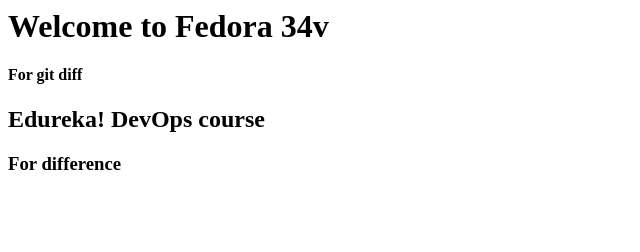
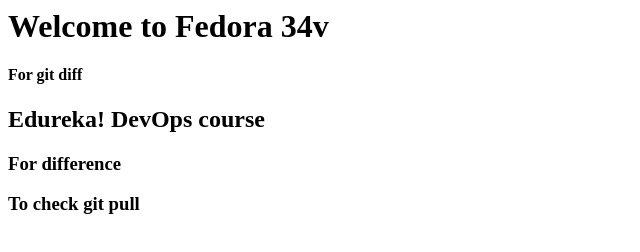
Before and after one commit to https-github-com-likith-1995-devops/code, a plain HTML site: page index.html in a window 1280 px wide. Shown: the whole page, without its empty margins (0-640 px from the left). Drawn offline with Linux system fonts and the light colour scheme.

Commit message:
check git pull

```diff
--- a/index.html
+++ b/index.html
@@ -2,3 +2,4 @@
 <h4> For git diff <h4>
 <h2> Edureka! DevOps course <h2>
 <h3> For difference <h3>
+To check git pull
```
